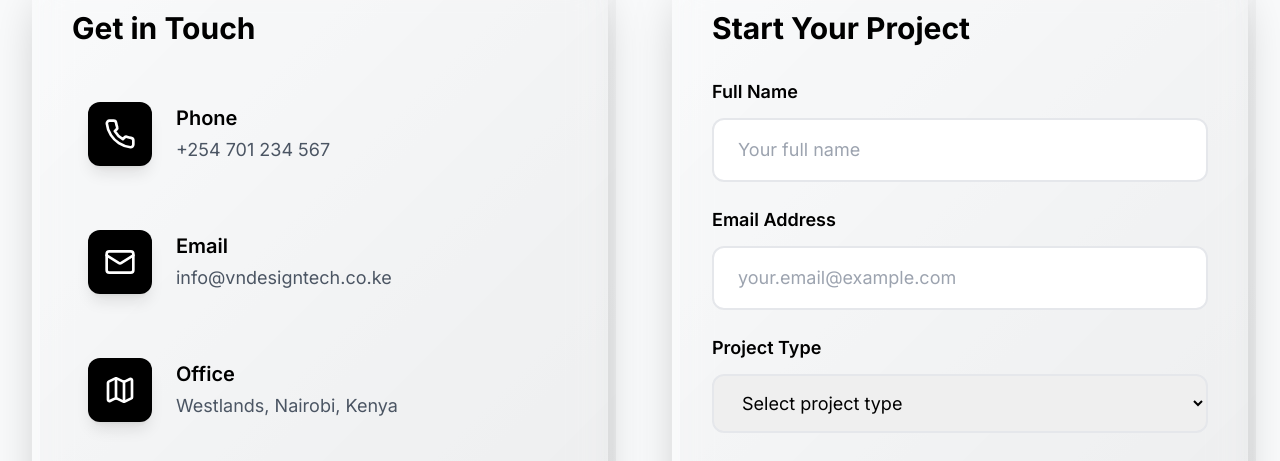
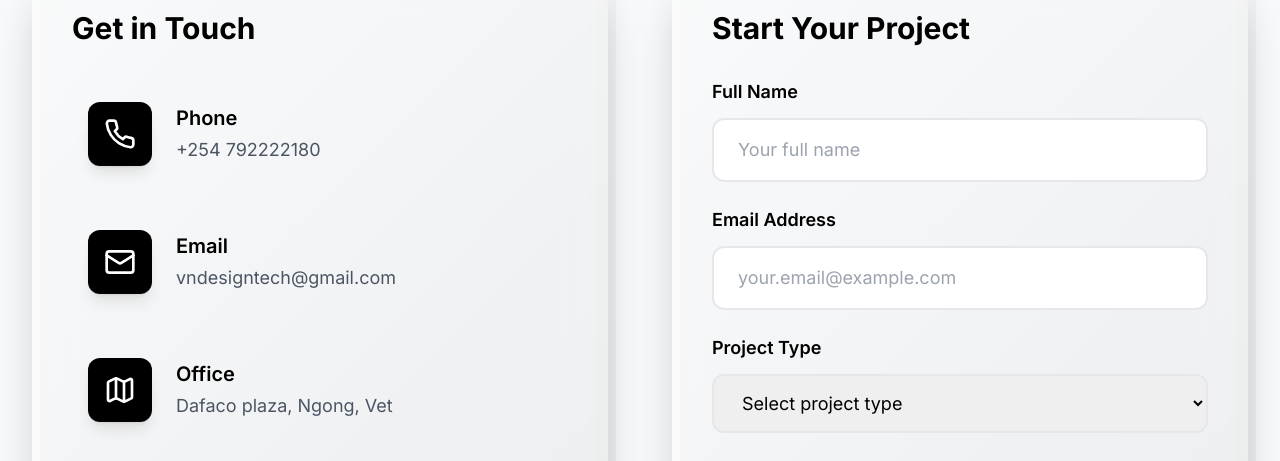
Before and after one commit to FredrickOdondi/arch-craft-studio, a React (Vite) app: page / in a window 1280 px wide. Shown: the part 4860-5321 px from the top of the page. Built offline with nearby package versions, Linux system fonts and the light colour scheme.

Commit message:
Update ContactSection.tsx

```diff
--- a/src/components/ContactSection.tsx
+++ b/src/components/ContactSection.tsx
@@ -33,19 +33,20 @@ const ContactSection = () => {
     {
       icon: Phone,
       title: 'Phone',
-      details: '+254 701 234 567',
-      link: 'tel:+254701234567'
+      details: '+254 798248779',
+      details: '+254 792222180',
+      link: 'tel:+254798248779'
     },
     {
       icon: Mail,
       title: 'Email',
-      details: 'info@vndesigntech.co.ke',
-      link: 'mailto:info@vndesigntech.co.ke'
+      details: 'vndesigntech@gmail.com',
+      link: 'mailto:vndesigntech@gmail.com'
     },
     {
       icon: Map,
       title: 'Office',
-      details: 'Westlands, Nairobi, Kenya',
+      details: 'Dafaco plaza, Ngong, Vet',
       link: 'https://maps.google.com'
     }
   ];
```
